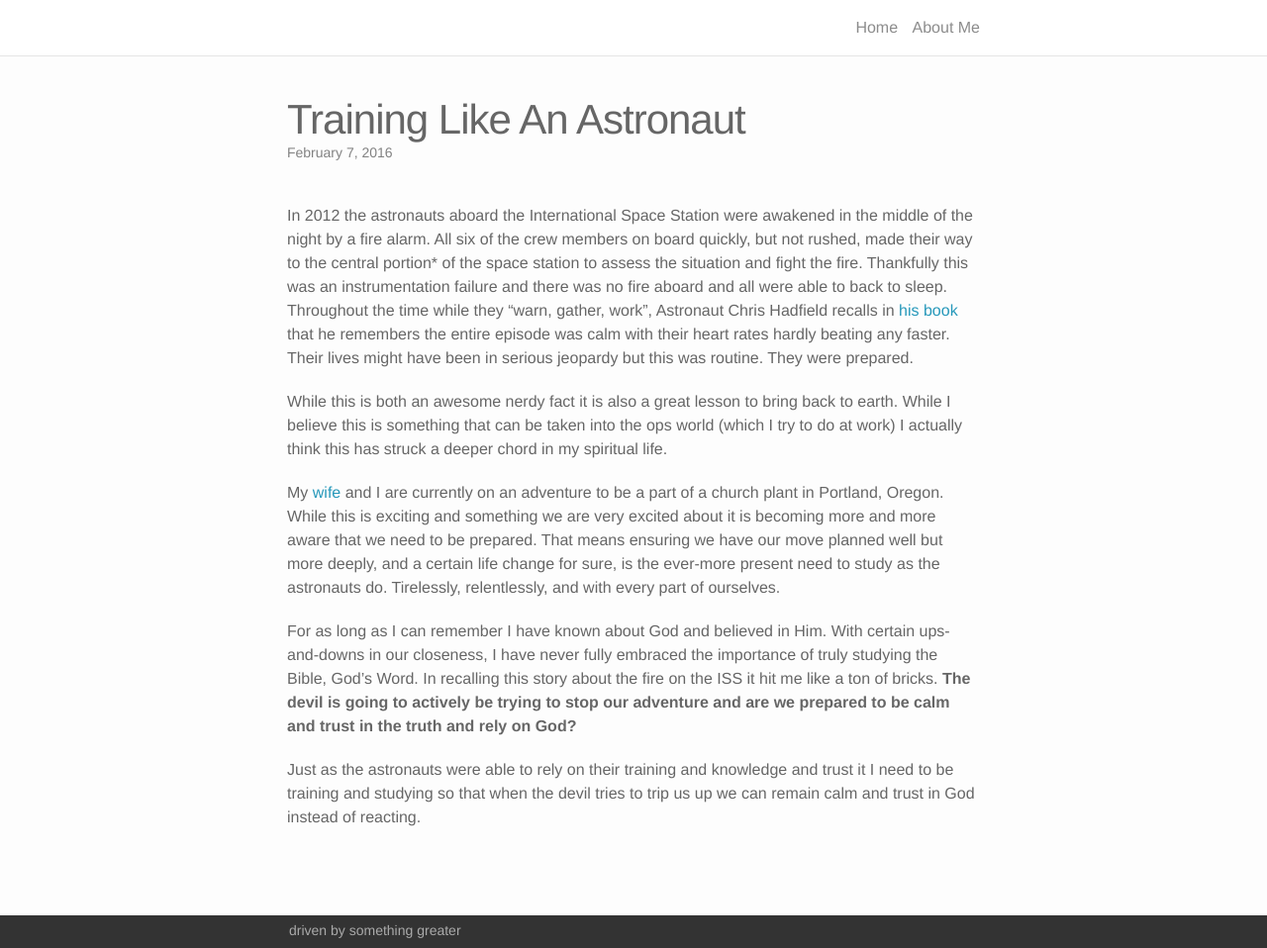
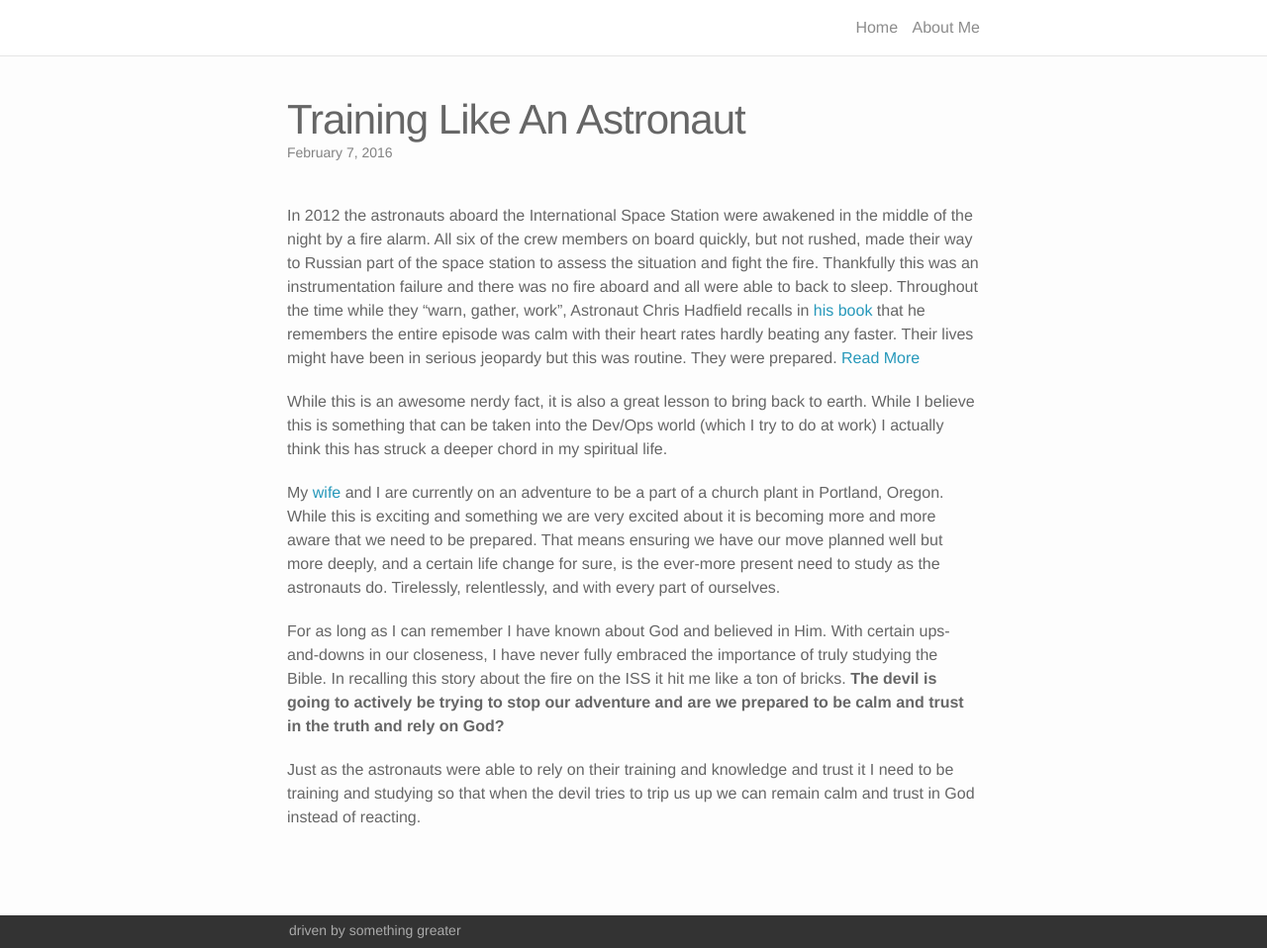
Before and after one commit to peterramsing/personal-site, a Jekyll site: the page built from _posts/2016-02-07-training-like-an-astronaut.md, in a window 1280 px wide and 958 px high. Shown: the whole window at 99% size. Built offline with Jekyll 4.4.1, drawn with Linux system fonts in a browser that asks for light colours; nearby versions of some CDN libraries.

Commit message:
Minor updates to the astronaut post.

```diff
--- a/_posts/2016-02-07-training-like-an-astronaut.md
+++ b/_posts/2016-02-07-training-like-an-astronaut.md
@@ -5,12 +5,12 @@ date: 2016-02-07 21:01:00
 description: Preparing for life should be taken seriously.
 ---
 
-In 2012 the astronauts aboard the International Space Station were awakened in the middle of the night by a fire alarm. All six of the crew members on board quickly, but not rushed, made their way to the central portion* of the space station to assess the situation and fight the fire. Thankfully this was an instrumentation failure and there was no fire aboard and all were able to back to sleep. Throughout the time while they "warn, gather, work", Astronaut Chris Hadfield recalls in [his book](https://www.amazon.com/Astronauts-Guide-Life-Earth-Determination/dp/0316253030) that he remembers the entire episode was calm with their heart rates hardly beating any faster. Their lives might have been in serious jeopardy but this was routine. They were prepared.
+In 2012 the astronauts aboard the International Space Station were awakened in the middle of the night by a fire alarm. All six of the crew members on board quickly, but not rushed, made their way to Russian part of the space station to assess the situation and fight the fire. Thankfully this was an instrumentation failure and there was no fire aboard and all were able to back to sleep. Throughout the time while they "warn, gather, work", Astronaut Chris Hadfield recalls in [his book](https://www.amazon.com/Astronauts-Guide-Life-Earth-Determination/dp/0316253030) that he remembers the entire episode was calm with their heart rates hardly beating any faster. Their lives might have been in serious jeopardy but this was routine. They were prepared. [Read More](http://www.pbs.org/wgbh/nova/blogs/secretlife/blogposts/how-do-you-overcome-fear/)
 
-While this is both an awesome nerdy fact it is also a great lesson to bring back to earth. While I believe this is something that can be taken into the ops world (which I try to do at work) I actually think this has struck a deeper chord in my spiritual life.
+While this is an awesome nerdy fact, it is also a great lesson to bring back to earth. While I believe this is something that can be taken into the Dev/Ops world (which I try to do at work) I actually think this has struck a deeper chord in my spiritual life.
 
 My [wife](http://allisonramsing.com) and I are currently on an adventure to be a part of a church plant in Portland, Oregon. While this is exciting and something we are very excited about it is becoming more and more aware that we need to be prepared. That means ensuring we have our move planned well but more deeply, and a certain life change for sure, is the ever-more present need to study as the astronauts do. Tirelessly, relentlessly, and with every part of ourselves.
 
-For as long as I can remember I have known about God and believed in Him. With certain ups-and-downs in our closeness, I have never fully embraced the importance of truly studying the Bible, God's Word. In recalling this story about the fire on the ISS it hit me like a ton of bricks. **The devil is going to actively be trying to stop our adventure and are we prepared to be calm and trust in the truth and rely on God?**
+For as long as I can remember I have known about God and believed in Him. With certain ups-and-downs in our closeness, I have never fully embraced the importance of truly studying the Bible. In recalling this story about the fire on the ISS it hit me like a ton of bricks. **The devil is going to actively be trying to stop our adventure and are we prepared to be calm and trust in the truth and rely on God?**
 
 Just as the astronauts were able to rely on their training and knowledge and trust it I need to be training and studying so that when the devil tries to trip us up we can remain calm and trust in God instead of reacting.
```
